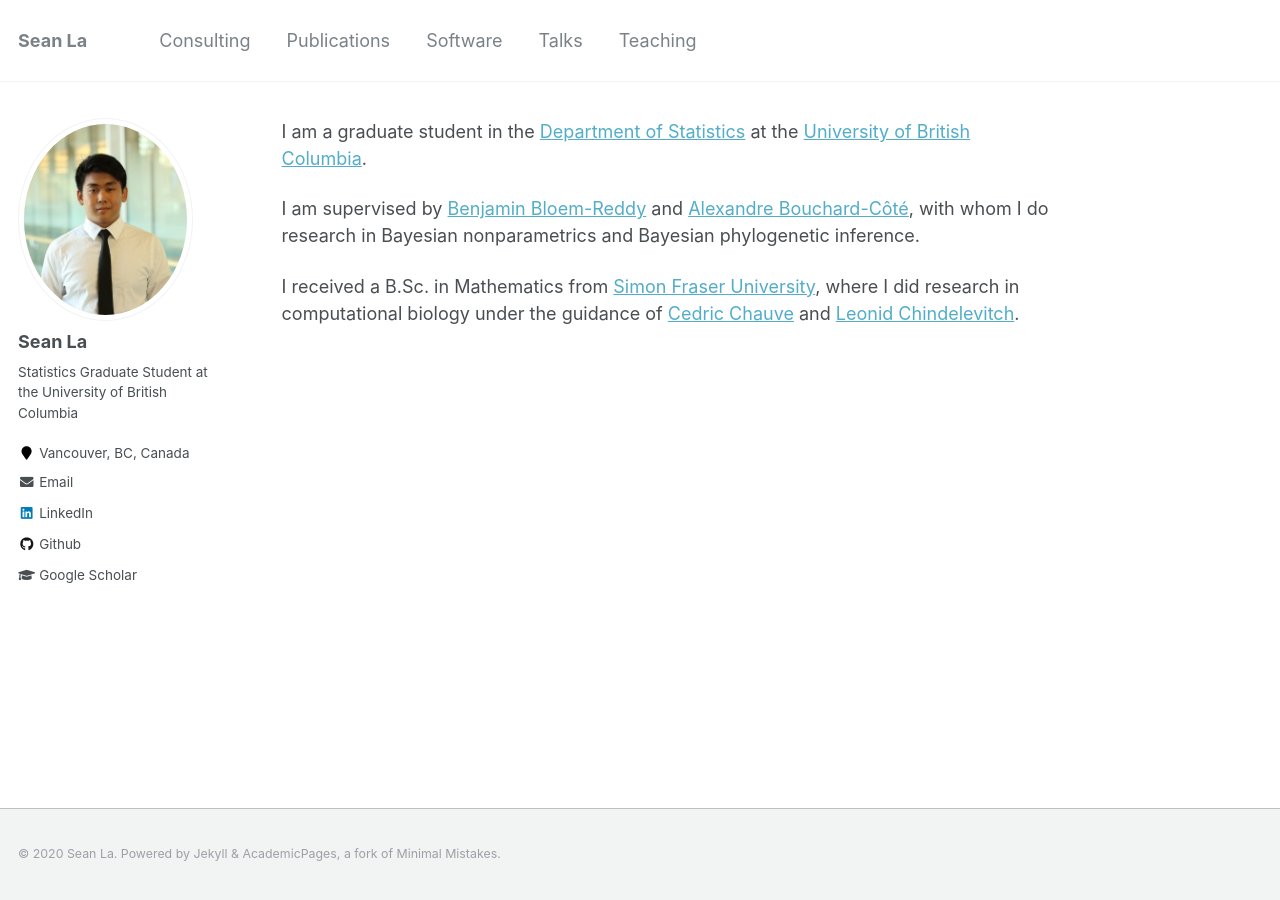
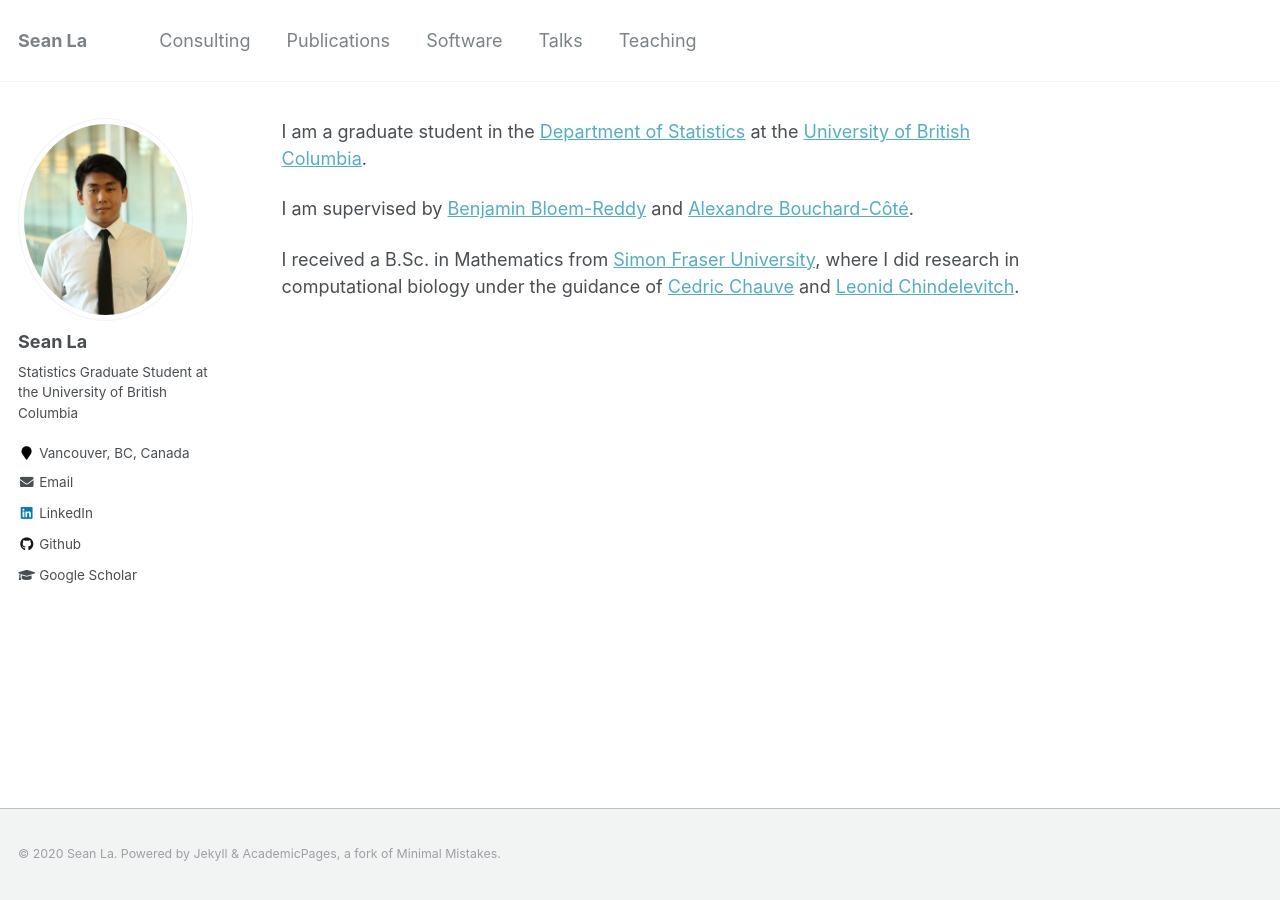
Before and after one commit to sean-la/theseanla.github.io, a Jekyll site: the page built from _pages/about.md, in a window 1280 px wide. Built offline with Jekyll 4.4.1, drawn with Linux system fonts in a browser that asks for light colours.

Commit message:
Update about.md

```diff
--- a/_pages/about.md
+++ b/_pages/about.md
@@ -8,6 +8,6 @@ redirect_from:
 
 I am a graduate student in the [Department of Statistics](https://www.stat.ubc.ca/) at the [University of British Columbia](https://www.ubc.ca/).
 
-I am supervised by [Benjamin Bloem-Reddy](https://www.stat.ubc.ca/~benbr/) and [Alexandre Bouchard-C&ocirc;t&eacute;](https://www.stat.ubc.ca/~bouchard/index.html), with whom I do research in Bayesian nonparametrics and Bayesian phylogenetic inference.
+I am supervised by [Benjamin Bloem-Reddy](https://www.stat.ubc.ca/~benbr/) and [Alexandre Bouchard-C&ocirc;t&eacute;](https://www.stat.ubc.ca/~bouchard/index.html).
 
 I received a B.Sc. in Mathematics from [Simon Fraser University](https://www.sfu.ca/), where I did research in computational biology under the guidance of [Cedric Chauve](https://cchauve.github.io/) and [Leonid Chindelevitch](http://www.imperial.ac.uk/people/l.chindelevitch).
```
